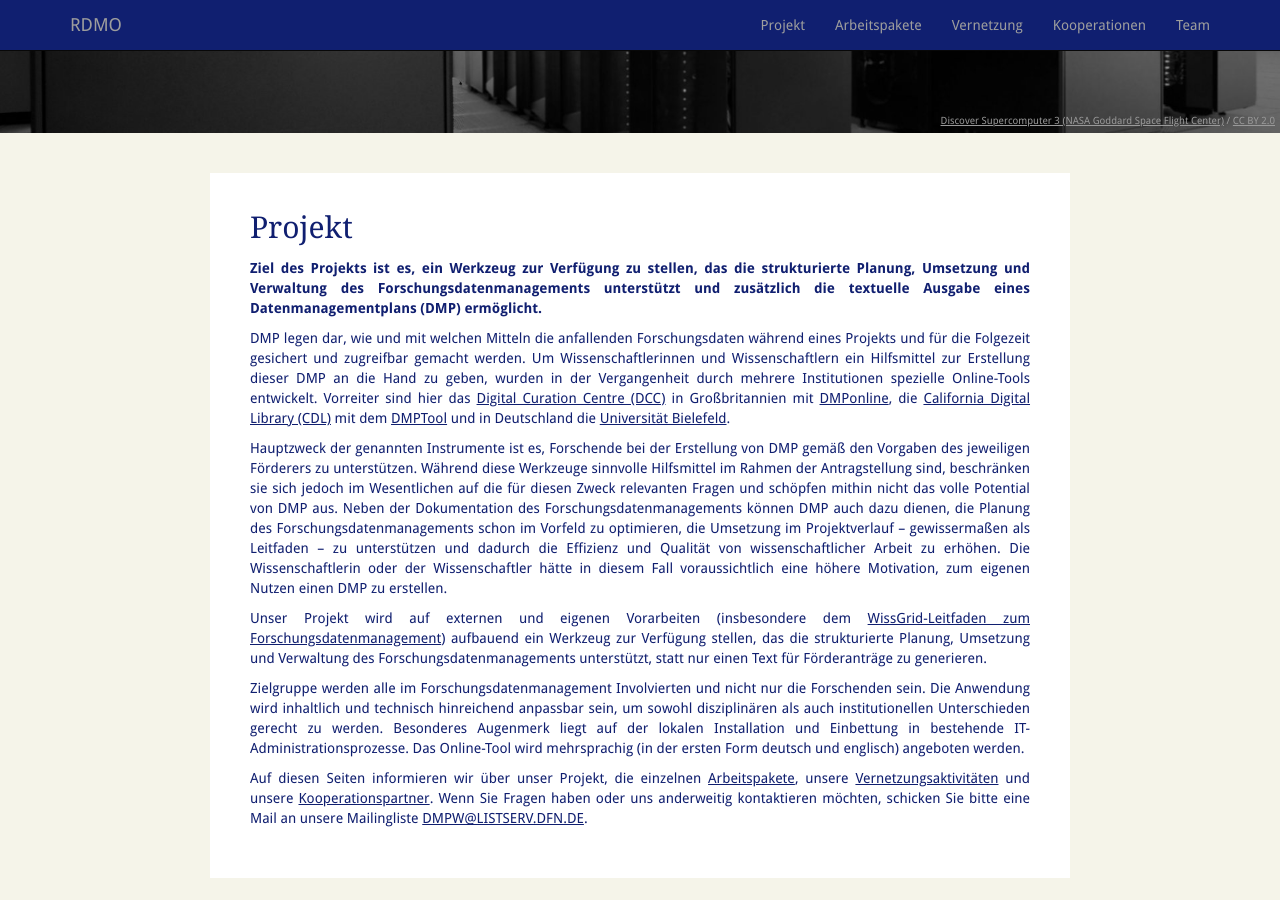
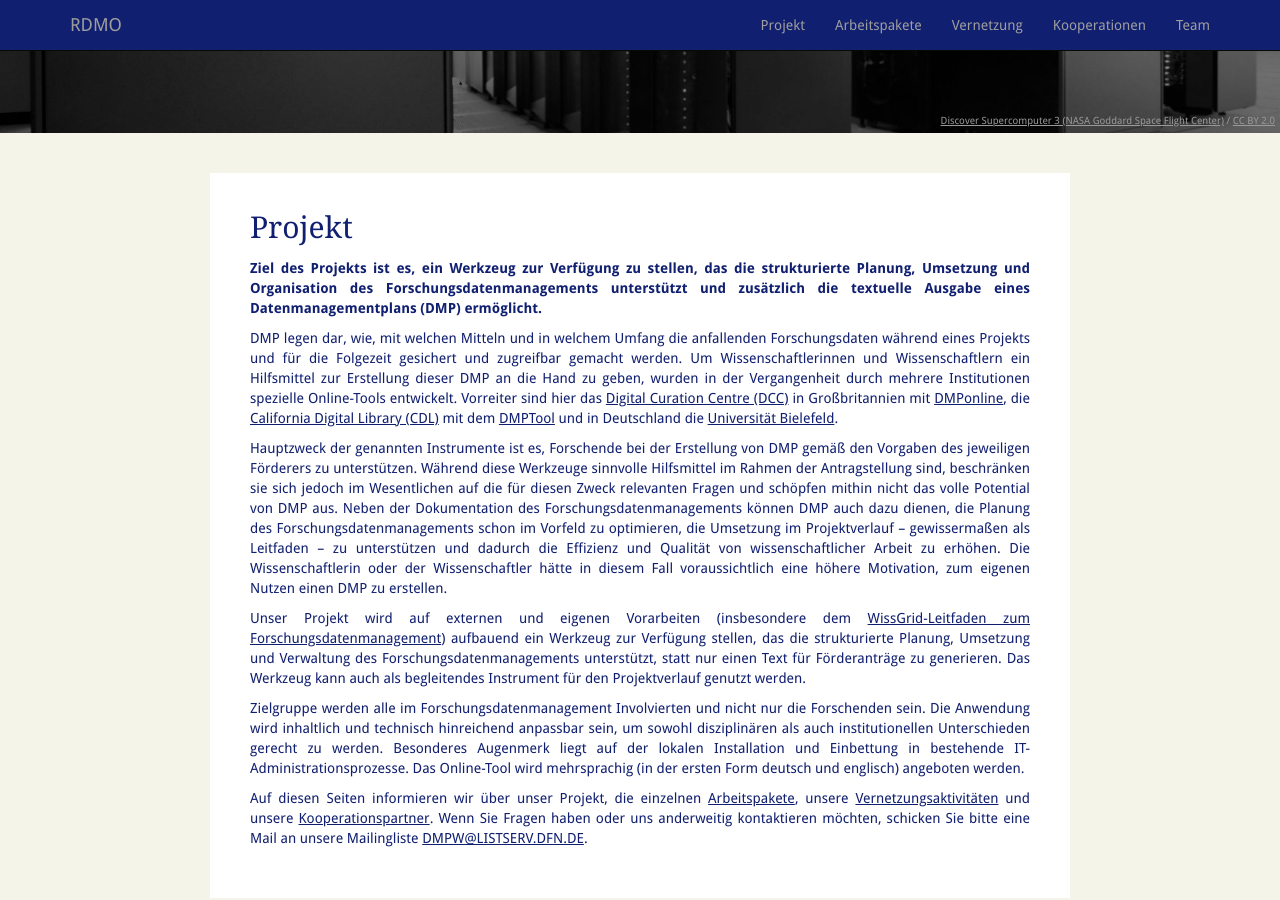
Before and after one commit to rdmorganiser/rdmorganiser.github.io, a Jekyll site: the page built from index.md, in a window 1280 px wide and 900 px high, scrolled down 317 px. Built offline with Jekyll 4.4.1, drawn with Linux system fonts in a browser that asks for light colours.

Commit message:
Update index.md

```diff
--- a/index.md
+++ b/index.md
@@ -3,13 +3,13 @@ title: Projekt
 layout: front
 ---
 
-**Ziel des Projekts ist es, ein Werkzeug zur Verfügung zu stellen, das die strukturierte Planung, Umsetzung und Verwaltung des Forschungsdatenmanagements unterstützt und zusätzlich die textuelle Ausgabe eines Datenmanagementplans (DMP) ermöglicht.**
+**Ziel des Projekts ist es, ein Werkzeug zur Verfügung zu stellen, das die strukturierte Planung, Umsetzung und Organisation des Forschungsdatenmanagements unterstützt und zusätzlich die textuelle Ausgabe eines Datenmanagementplans (DMP) ermöglicht.**
 
-DMP legen dar, wie und mit welchen Mitteln die anfallenden Forschungsdaten während eines Projekts und für die Folgezeit gesichert und zugreifbar gemacht werden. Um Wissenschaftlerinnen und Wissenschaftlern ein Hilfsmittel zur Erstellung dieser DMP an die Hand zu geben, wurden in der Vergangenheit durch mehrere Institutionen spezielle Online-Tools entwickelt. Vorreiter sind hier das [Digital Curation Centre (DCC)](http://www.dcc.ac.uk) in Großbritannien mit [DMPonline](https://dmponline.dcc.ac.uk), die [California Digital Library (CDL)](http://www.cdlib.org) mit dem [DMPTool](https://dmptool.org/) und in Deutschland die [Universität Bielefeld](https://data.uni-bielefeld.de/de/data-management-plan).
+DMP legen dar, wie, mit welchen Mitteln und in welchem Umfang die anfallenden Forschungsdaten während eines Projekts und für die Folgezeit gesichert und zugreifbar gemacht werden. Um Wissenschaftlerinnen und Wissenschaftlern ein Hilfsmittel zur Erstellung dieser DMP an die Hand zu geben, wurden in der Vergangenheit durch mehrere Institutionen spezielle Online-Tools entwickelt. Vorreiter sind hier das [Digital Curation Centre (DCC)](http://www.dcc.ac.uk) in Großbritannien mit [DMPonline](https://dmponline.dcc.ac.uk), die [California Digital Library (CDL)](http://www.cdlib.org) mit dem [DMPTool](https://dmptool.org/) und in Deutschland die [Universität Bielefeld](https://data.uni-bielefeld.de/de/data-management-plan).
 
 Hauptzweck der genannten Instrumente ist es, Forschende bei der Erstellung von DMP gemäß den Vorgaben des jeweiligen Förderers zu unterstützen. Während diese Werkzeuge sinnvolle Hilfsmittel im Rahmen der Antragstellung sind, beschränken sie sich jedoch im Wesentlichen auf die für diesen Zweck relevanten Fragen und schöpfen mithin nicht das volle Potential von DMP aus. Neben der Dokumentation des Forschungsdaten­manage­ments können DMP auch dazu dienen, die Planung des Forschungsdatenmanagements schon im Vorfeld zu optimieren, die Umsetzung im Projektverlauf – gewissermaßen als Leitfaden – zu unterstützen und dadurch die Effizienz und Qualität von wissenschaftlicher Arbeit zu erhöhen. Die Wissenschaftlerin oder der Wissenschaftler hätte in diesem Fall voraussichtlich eine höhere Moti­vation, zum eigenen Nutzen einen DMP zu erstellen.
 
-Unser Projekt wird auf externen und eigenen Vorarbeiten (insbesondere dem [WissGrid-Leitfaden zum Forschungsdatenmanagement]({{ site.baseurl }}/docs/Leitfaden_Data-Management-WissGrid.pdf)) aufbauend ein Werkzeug zur Verfügung stellen, das die strukturierte Planung, Umsetzung und Verwaltung des For­schungs­datenmanagements unterstützt, statt nur einen Text für Förderanträge zu generieren.
+Unser Projekt wird auf externen und eigenen Vorarbeiten (insbesondere dem [WissGrid-Leitfaden zum Forschungsdatenmanagement]({{ site.baseurl }}/docs/Leitfaden_Data-Management-WissGrid.pdf)) aufbauend ein Werkzeug zur Verfügung stellen, das die strukturierte Planung, Umsetzung und Verwaltung des For­schungs­datenmanagements unterstützt, statt nur einen Text für Förderanträge zu generieren. Das Werkzeug kann auch als begleitendes Instrument für den Projektverlauf genutzt werden.
 
 Zielgruppe werden alle im Forschungsdatenmanagement Involvierten und nicht nur die For­schenden sein. Die Anwendung wird inhaltlich und technisch hinreichend anpassbar sein, um sowohl dis­zi­plinären als auch institutionellen Unterschieden gerecht zu werden. Besonderes Augenmerk liegt auf der lokalen Installation und Einbettung in bestehende IT-Administrationsprozesse. Das Online-Tool wird mehrsprachig (in der ersten Form deutsch und englisch) angeboten werden.
 
```
